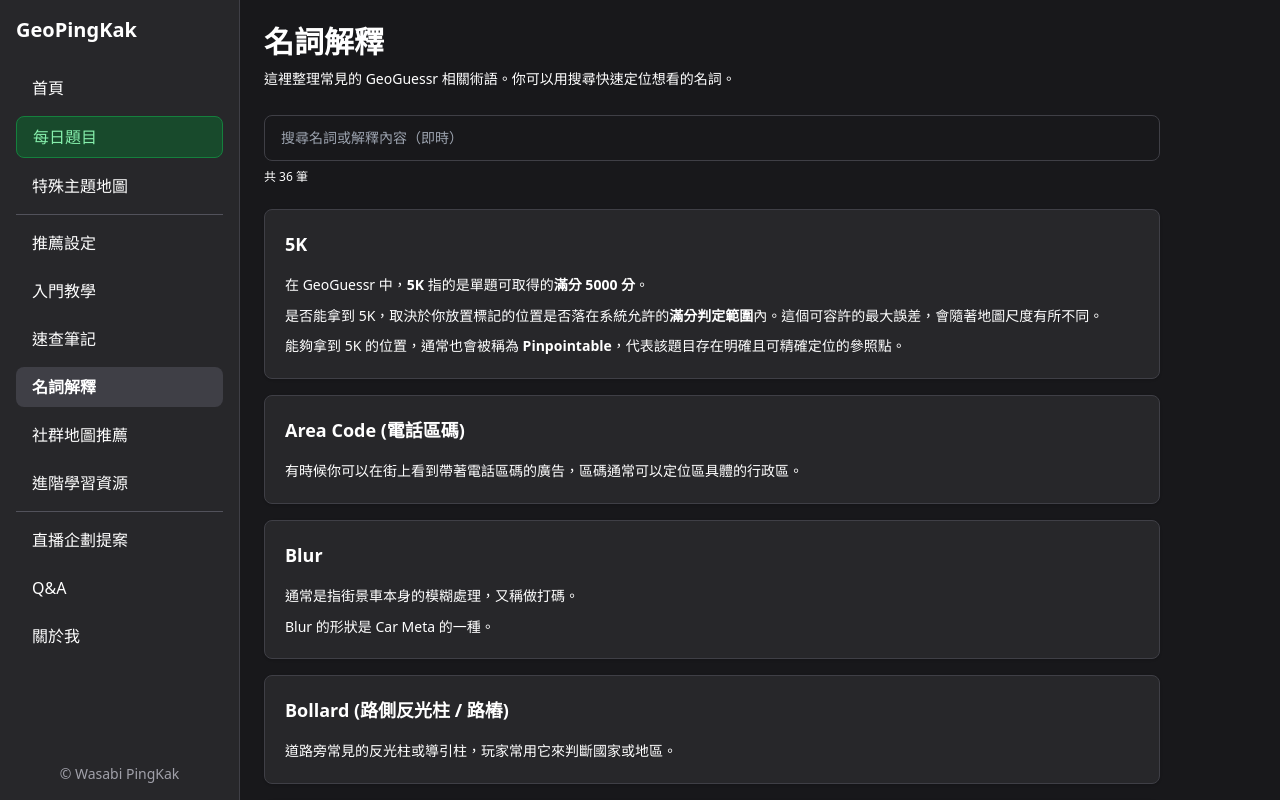
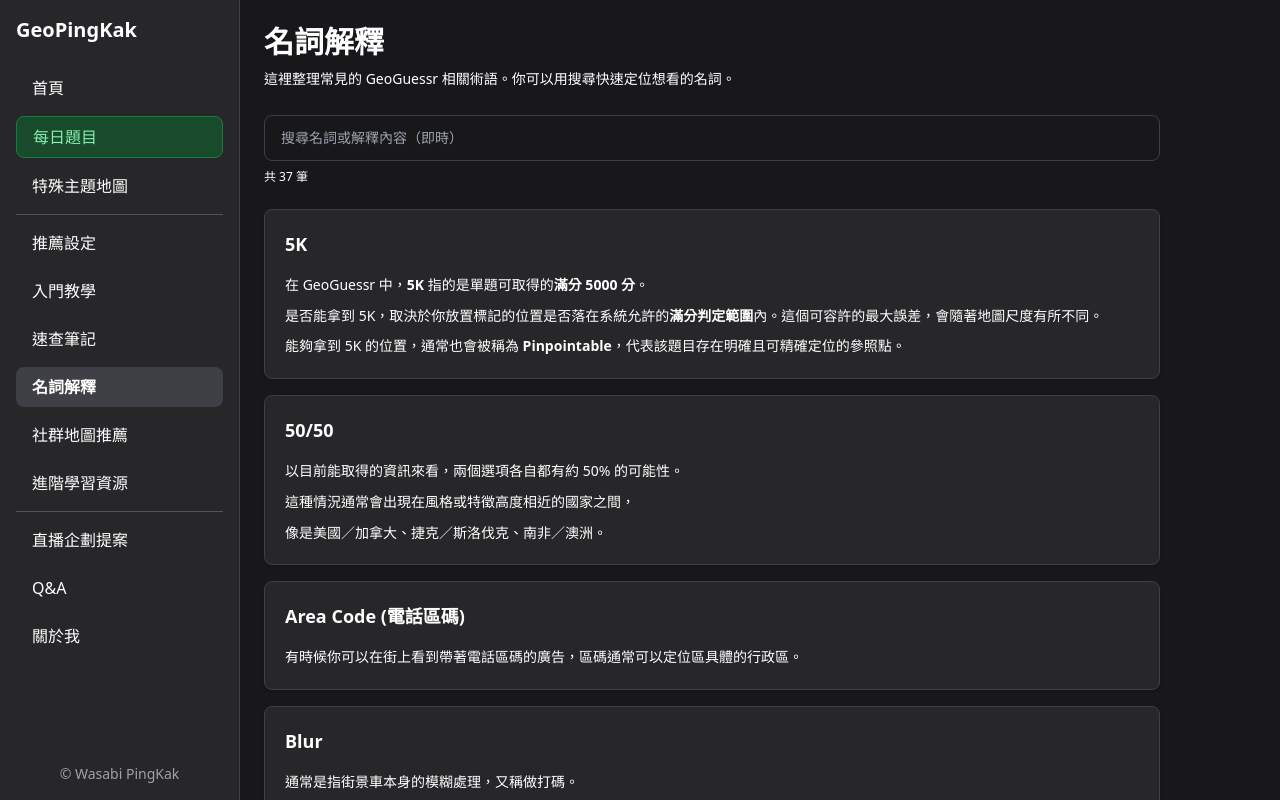
Before and after one commit to WasabiPingKak/GeoPingKak, a Next.js app in the folder frontend/: page /glossary in a window 1280 px wide. Shown: the top 800 px of the page. Built offline with nearby package versions, Linux system fonts and the light colour scheme.

Commit message:
Update glossary

```diff
--- a/frontend/data/glossary.ts
+++ b/frontend/data/glossary.ts
@@ -101,6 +101,13 @@
       "在 GeoGuessr 中，**5K** 指的是單題可取得的**滿分 5000 分**。\n\n" +
       "是否能拿到 5K，取決於你放置標記的位置是否落在系統允許的**滿分判定範圍**內。這個可容許的最大誤差，會隨著地圖尺度有所不同。\n\n" +
       "能夠拿到 5K 的位置，通常也會被稱為 **Pinpointable**，代表該題目存在明確且可精確定位的參照點。",
+  },
+  {
+    title: "50/50",
+    content:
+      "以目前能取得的資訊來看，兩個選項各自都有約 50% 的可能性。\n\n" +
+      "這種情況通常會出現在風格或特徵高度相近的國家之間，\n\n" +
+      "像是美國／加拿大、捷克／斯洛伐克、南非／澳洲。",
   },
   {
     title: "Hedge (保守猜)",
```
